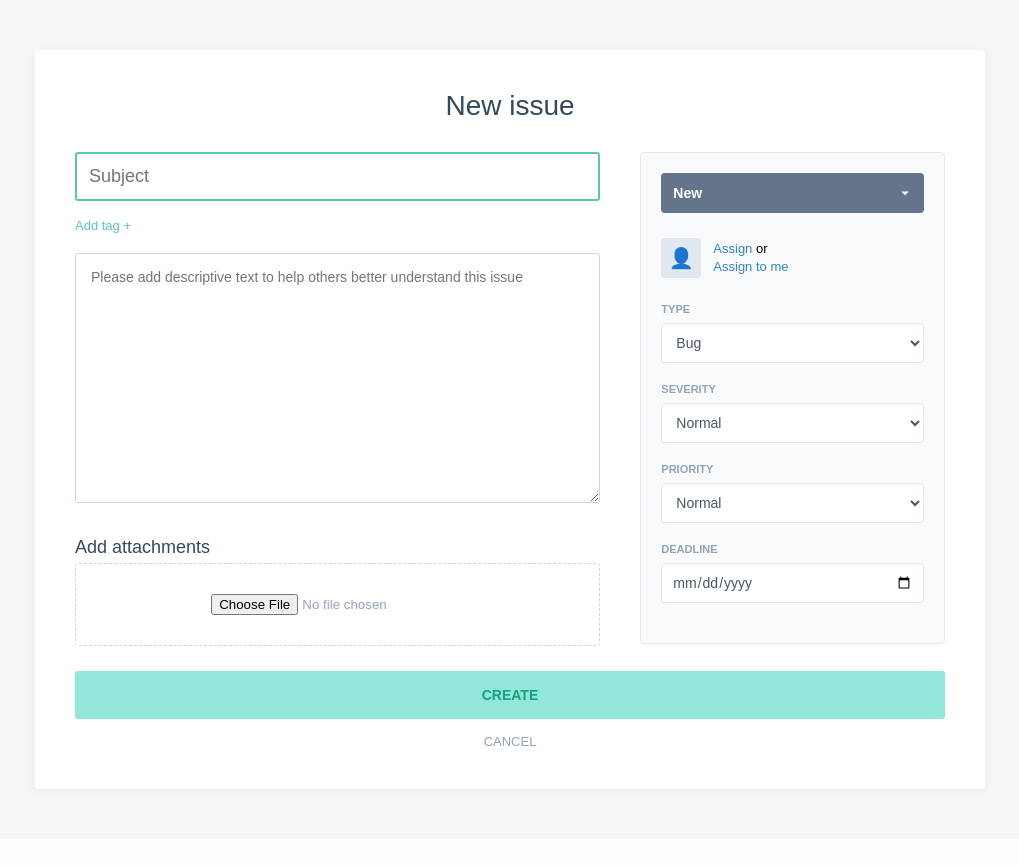
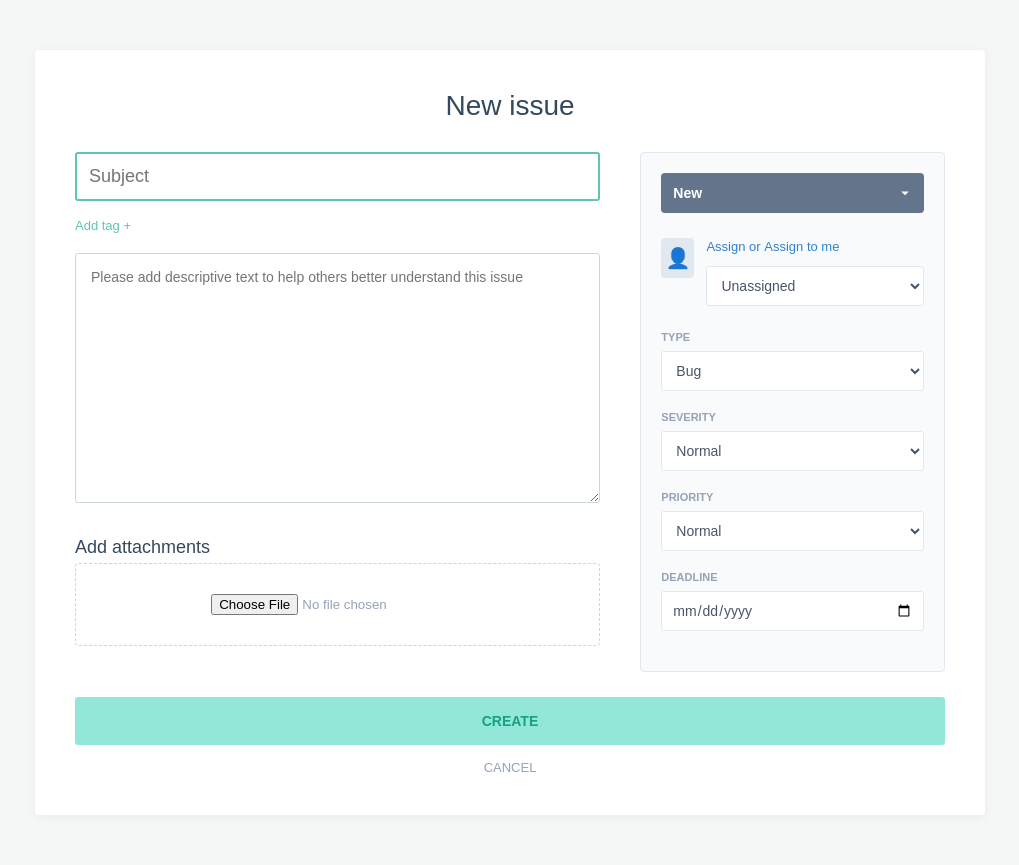
Before and after one commit to ChristianBarone/IssueTracker-Backend, a Django app: page /new/ in a window 1280 px wide. Shown: the whole page, without its empty margins (130-1149 px from the left). Before the commit the page ends 794 px from the top, so only its background shows below. Run offline with Django 3.2, Linux system fonts and the light colour scheme; the visitor is signed in with stand-in values (Sample User, id 1); data comes from the database, SQL or seed files in the repository.

Commit message:
added functionality so that user can assign issues when creating them as well

```diff
--- a/src/issues/templates/issues/create.html
+++ b/src/issues/templates/issues/create.html
@@ -39,10 +39,22 @@
         .side-select { width: 100%; padding: 10px; border: 1px solid #e2e8f0; border-radius: 3px; background: white; font-size: 14px; color: #475569; outline: none; }
 
         /* ASIGNACIÓN */
-        .assign-box { display: flex; align-items: center; gap: 12px; margin-bottom: 25px; }
+        .assign-box { display: flex; align-items: flex-start; gap: 12px; margin-bottom: 25px; }
         .avatar-placeholder { width: 40px; height: 40px; background: #e2e8f0; border-radius: 4px; display: flex; align-items: center; justify-content: center; color: #94a3b8; font-size: 20px; }
-        .assign-links { font-size: 13px; line-height: 1.4; }
-        .assign-links a { color: #3182ce; text-decoration: none; }
+        .assign-links { font-size: 13px; line-height: 1.4; width: 100%; }
+        .assign-actions { color: #3182ce; margin-bottom: 8px; }
+        .assign-actions button {
+            color: #3182ce;
+            text-decoration: none;
+            border: none;
+            background: none;
+            font-size: 13px;
+            padding: 0;
+            cursor: pointer;
+            font-family: inherit;
+        }
+        .assign-actions button:hover { text-decoration: underline; }
+        .assign-select { margin-top: 2px; }
 
         /* BOTONES ACCIÓN */
         .btn-submit { width: 100%; background: #92e7d9; color: #16a085; border: none; padding: 16px; font-weight: bold; font-size: 14px; text-transform: uppercase; cursor: pointer; border-radius: 3px; margin-top: 25px; }
@@ -87,8 +99,16 @@
                 <div class="assign-box">
                     <div class="avatar-placeholder">👤</div>
                     <div class="assign-links">
-                        <a href="#">Assign</a> or <br>
-                        <a href="#">Assign to me</a>
+                        <div class="assign-actions">
+                            <button type="button" id="btn-focus-assignee">Assign</button> or
+                            <button type="button" id="btn-assign-me">Assign to me</button>
+                        </div>
+                        <select name="assignee_id" id="assignee_id" class="side-select assign-select" aria-label="Assign issue to user">
+                            <option value="">Unassigned</option>
+                            {% for user in assignable_users %}
+                            <option value="{{ user.id }}">{{ user.username }}</option>
+                            {% endfor %}
+                        </select>
                     </div>
                 </div>
 
@@ -131,5 +151,24 @@
     </form>
 </div>
 
+<script>
+    const assigneeSelect = document.getElementById('assignee_id');
+    const assignMeButton = document.getElementById('btn-assign-me');
+    const focusAssigneeButton = document.getElementById('btn-focus-assignee');
+
+    if (assignMeButton && assigneeSelect) {
+        assignMeButton.addEventListener('click', function () {
+            assigneeSelect.value = '{{ request.user.id }}';
+            assigneeSelect.focus();
+        });
+    }
+
+    if (focusAssigneeButton && assigneeSelect) {
+        focusAssigneeButton.addEventListener('click', function () {
+            assigneeSelect.focus();
+        });
+    }
+</script>
+
 </body>
 </html>
--- a/src/issues/views.py
+++ b/src/issues/views.py
@@ -109,7 +109,11 @@ def issue_create(request):
         d_line = request.POST.get('deadline')
         deadline_value = d_line if d_line and d_line.strip() != "" else None
         creator = request.user
+        assignee_id = request.POST.get('assignee_id', '').strip()
         assignee = None
+
+        if assignee_id:
+            assignee = get_object_or_404(User, id=assignee_id)
 
         # Creem l'issue amb assignació per defecte: unassigned
         issue = issue_create_instance(subject, description, issue_type, issue_severity, priority, status, deadline_value, creator,
@@ -125,6 +129,7 @@ def issue_create(request):
         'priorities': Priority.objects.all(),
         'issue_types': IssueType.objects.all(),
         'severities': Severity.objects.all(),
+        'assignable_users': User.objects.all().order_by('username'),
     })
 
 # sobreescribir metodo save para notificar a watchers cada vez que se guardan cambios
```
Also changed, not shown: src/issues/tests.py (+32 -0 lines).
